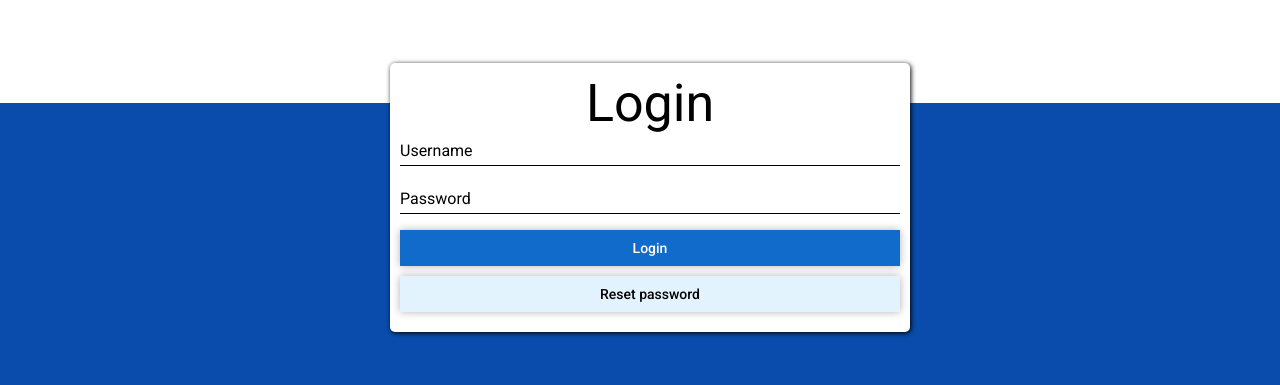
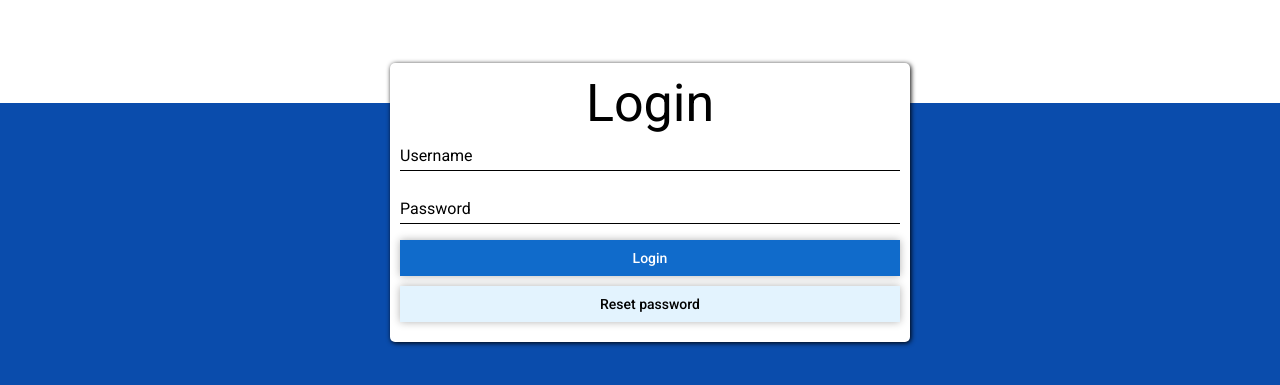
Before and after one commit to andrebot/BalancoConta, a React app: page / in a window 1280 px wide. Shown: the part 137-522 px from the top of the page. Built offline with nearby package versions, Linux system fonts and the light colour scheme.

Commit message:
Fixing some styling issues

```diff
--- a/src/client/components/button/button.jsx
+++ b/src/client/components/button/button.jsx
@@ -8,10 +8,11 @@ const Button = function ({ children, disabled = false, action, style, type = ''
     const circle = document.createElement('span');
     const diameter = Math.max(btn.clientWidth, btn.clientHeight);
     const radius = diameter / 2;
+    const boundingBox = btn.getBoundingClientRect();
 
     circle.style.width = circle.style.height = `${diameter}px`;
-    circle.style.left = `${evt.clientX - (btn.offsetLeft + radius)}px`;
-    circle.style.top = `${evt.clientY - (btn.offsetTop + radius)}px`;
+    circle.style.left = `${evt.clientX - (boundingBox.x + radius)}px`;
+    circle.style.top = `${evt.clientY - (boundingBox.y + radius)}px`;
     circle.classList.add('ripple');
 
     setTimeout(() => {
--- a/src/client/components/forms/input.styl
+++ b/src/client/components/forms/input.styl
@@ -2,7 +2,7 @@
 
 .form-input-wrapper
   .form-input
-    height: 32px
+    height: 37px
     position: relative
     overflow: hidden
 
@@ -14,13 +14,14 @@
       height: 100%
       width: 100%
       border: none
-      padding: 7px 0 0 0
+      padding: 9px 0 0 0
       outline: none
+      font-size: 1.25rem
 
       &:focus
         &+ .label-name
           & .content-name
-            transform: translateY(-70%)
+            transform: translateY(-80%)
             font-size: 14px
             color: primary500
 
@@ -28,7 +29,7 @@
             transform: translateX(0%)
 
       &:valid + .label-name .content-name
-        transform: translateY(-70%)
+        transform: translateY(-80%)
         font-size: 14px
 
     label
```
